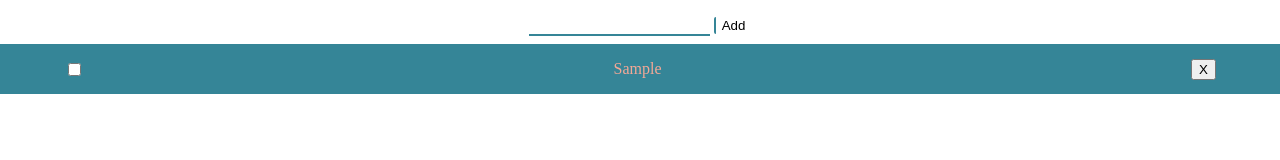
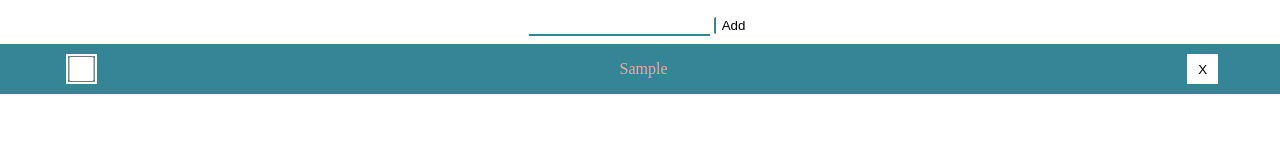
Before and after one commit to imananoosheh/TODO-TypeScript-APP, a website with bundled scripts: page public/index.html in a window 1280 px wide. Both pictures are taken after typing "Sample" into the empty fields and a click on the button "Add". Built offline with nearby package versions, Linux system fonts and the light colour scheme.

Commit message:
Change Styling and fix mis-shaped edge cases

```diff
--- a/public/index.css
+++ b/public/index.css
@@ -60,18 +60,24 @@ li label{
   width: 100vw;
   padding: 0 5%;
 }
-label input{
-  /* margin-right: 4em;
-  margin-left: 4em; */
 
-  align-self: center;
-}
 label p{
   text-align: center;
   padding: 0 1rem;
   word-wrap: anywhere;
+  max-width: 75%;
 }
-input[type=checkbox]{
-  border: 1px solid var(--com-color-1);
-
+label button{
+  outline: 2px solid white;
+  border-radius: 0px;
+  background-color: white;
+  cursor: pointer;
+  border-width: 0px;
+  height: 2em;
+  width: 2em;
 }
+input[type="checkbox"]{
+  width: 2em;
+  height: 2em;
+  outline: 2px solid white;
+}
```
